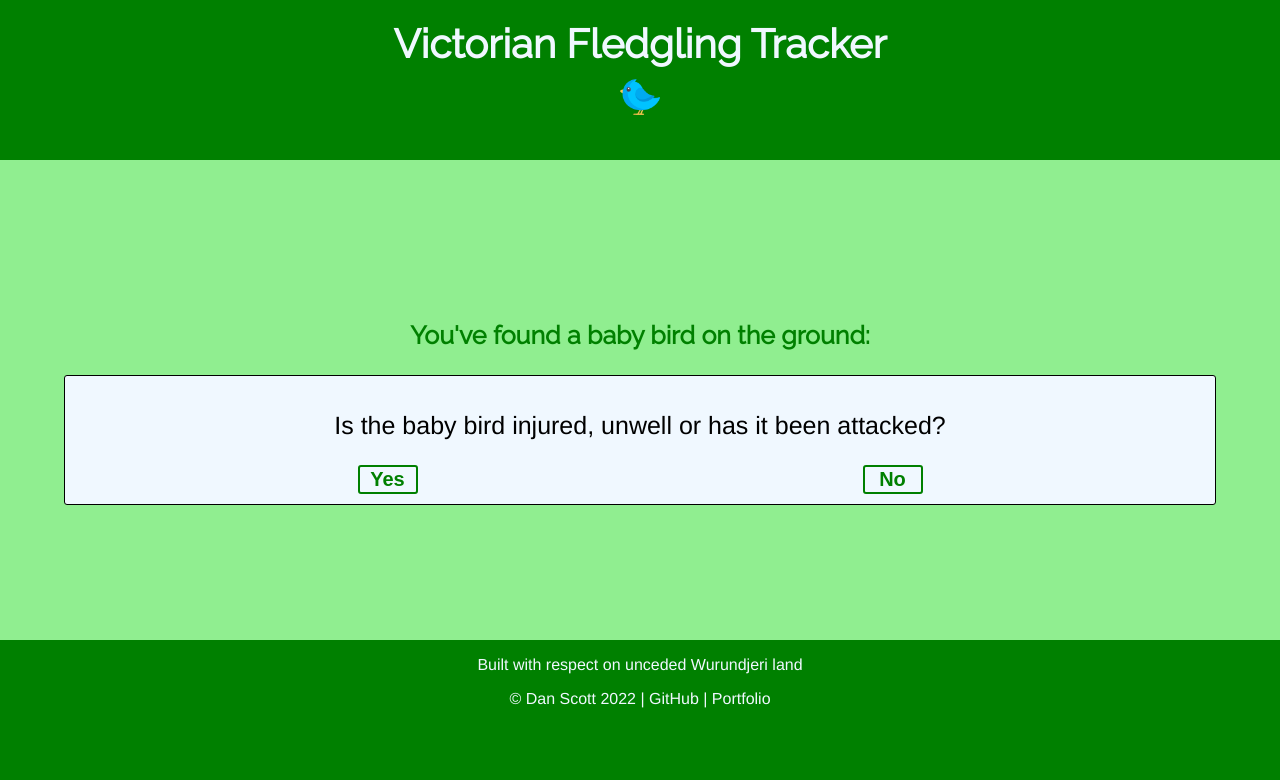
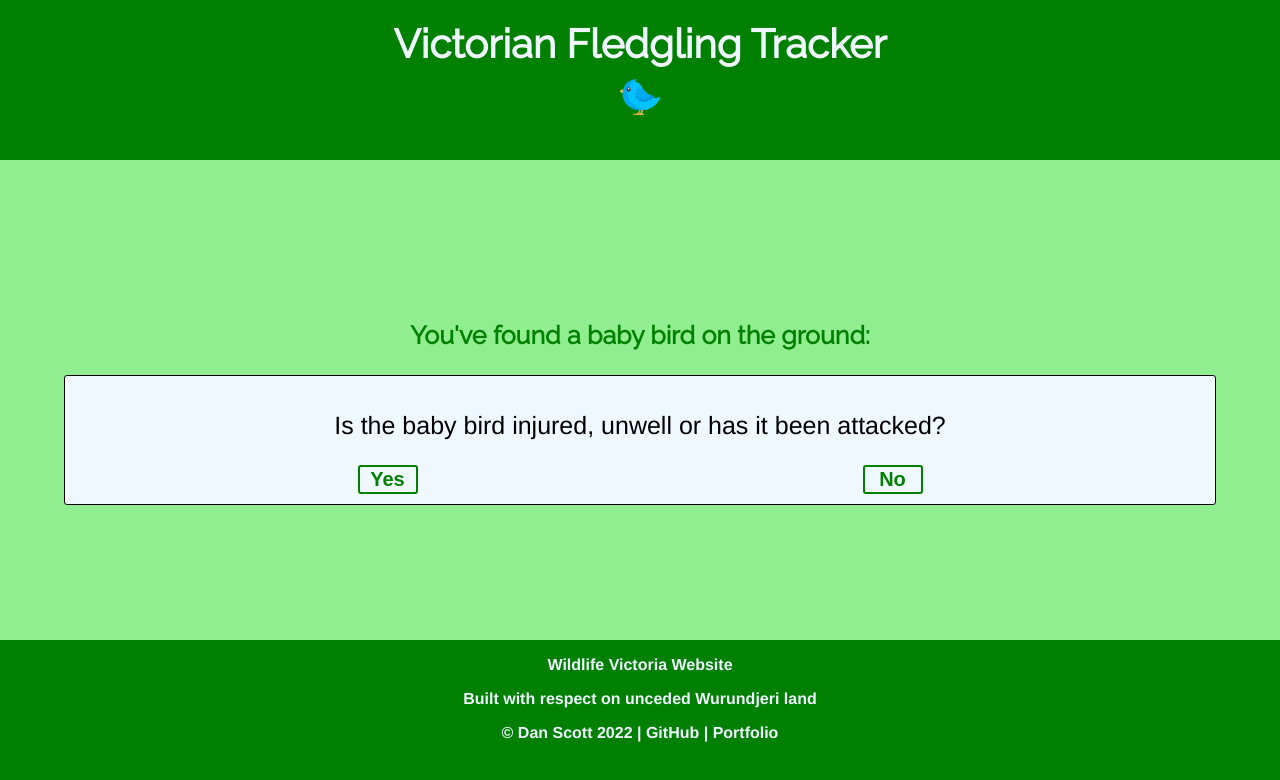
Before and after one commit to drinkwithdan/fledgling-tracker, a React (Create React App) app: page / in a window 1280 px wide. Shown: the top 780 px of the page. Built offline with nearby package versions, Linux system fonts and the light colour scheme.

Commit message:
Footer changes

```diff
--- a/src/App.css
+++ b/src/App.css
@@ -120,4 +120,10 @@ button:hover {
 
 .footer p {
   color: aliceblue;
+  font-weight: bold;
 }
+
+.footer a {
+  text-decoration: none;
+  color: aliceblue;
+}
--- a/src/components/Footer.jsx
+++ b/src/components/Footer.jsx
@@ -1,8 +1,9 @@
 const Footer = () => {
   return (
     <div className="footer">
+      <p><a href="https://www.wildlifevictoria.org.au/">Wildlife Victoria Website</a></p>
       <p>Built with respect on unceded Wurundjeri land</p>
-      <p>© Dan Scott 2022 | GitHub | Portfolio</p>
+      <p>© Dan Scott 2022 | <a href="https://github.com/drinkwithdan" target="_blank">GitHub</a> | <a href="https://www.code-with-dan.com" target="_blank">Portfolio</a></p>
     </div>
   )
 }
```
